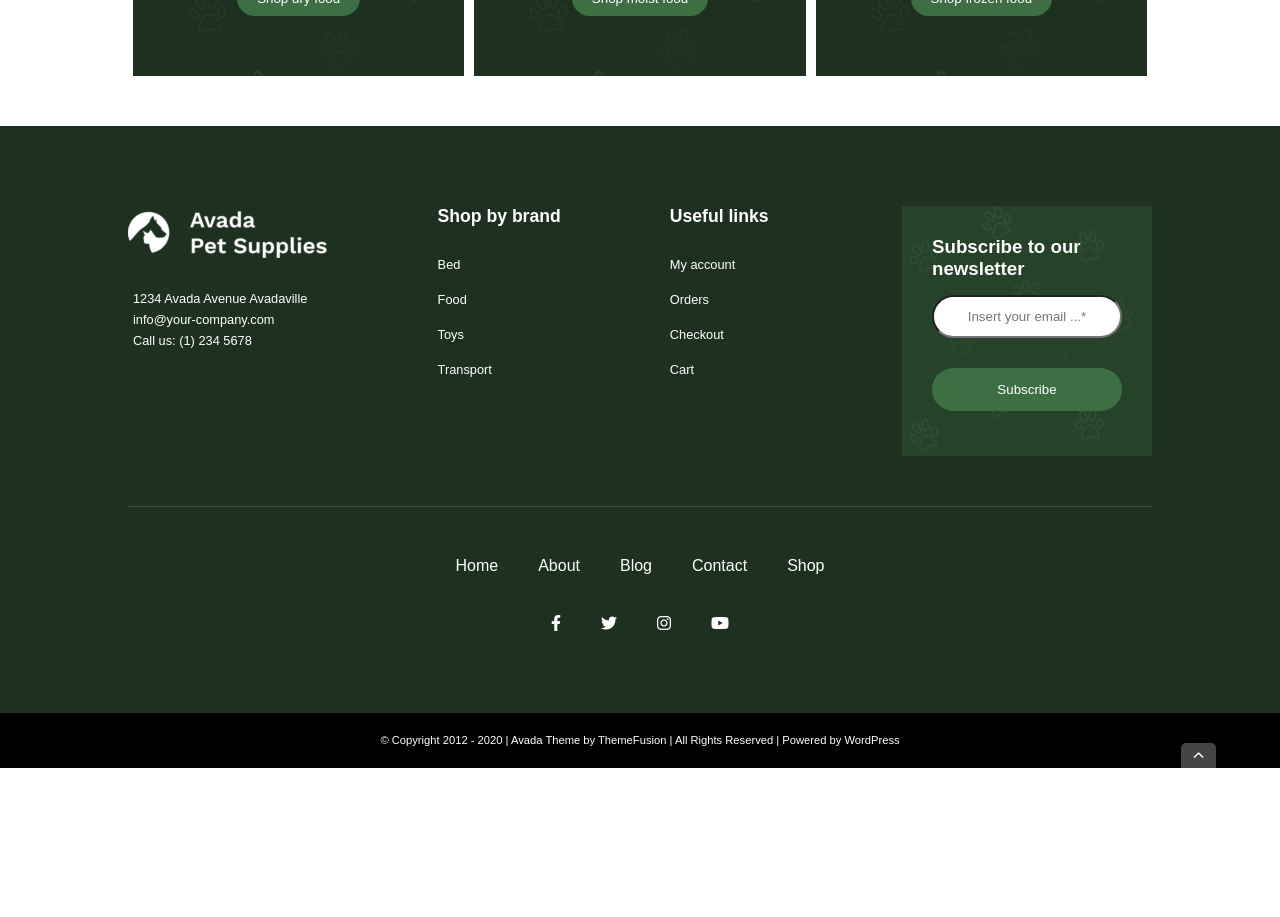
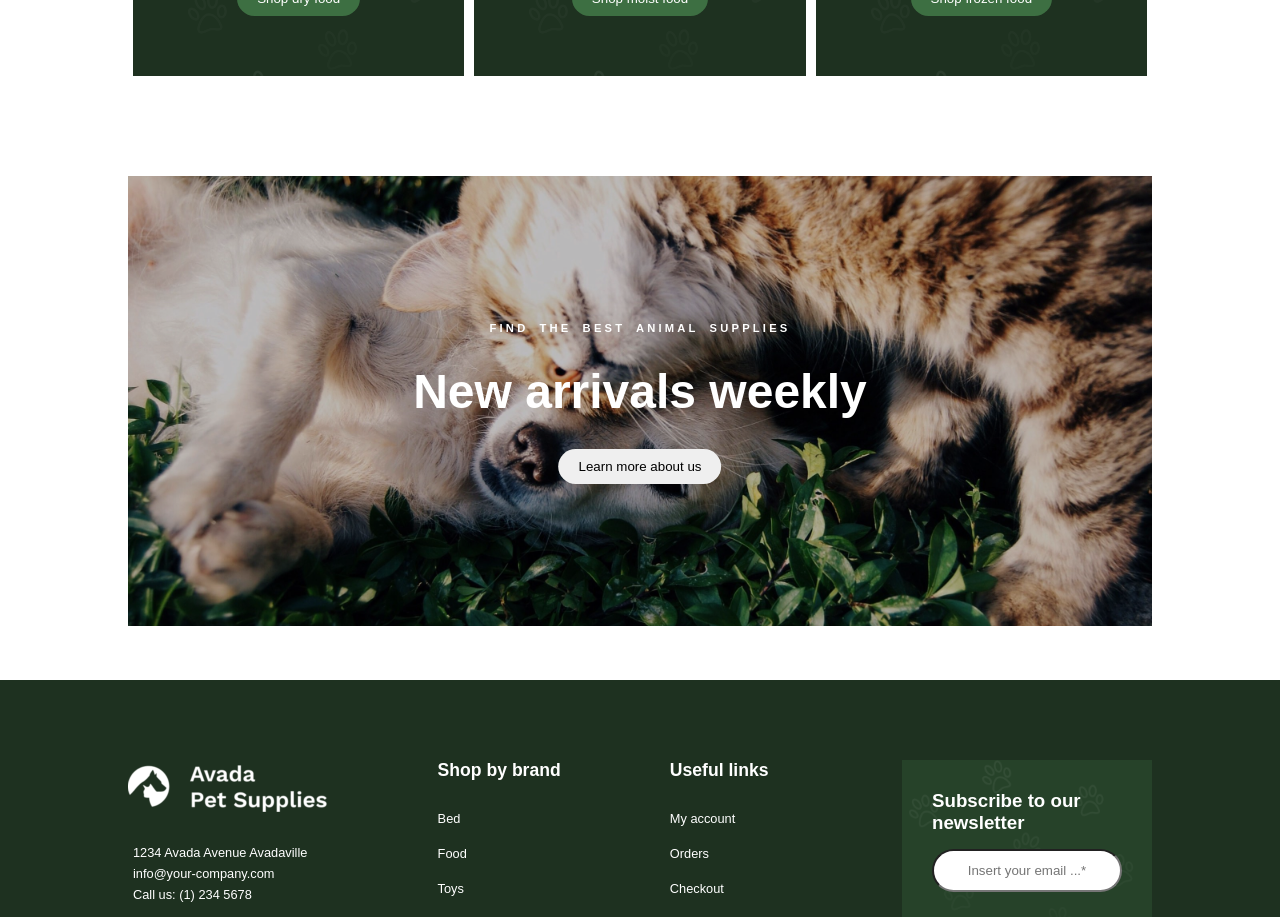
Before and after one commit to Broadcodes/proj-html-vuejs, a Vue app: page / in a window 1280 px wide. Shown: the part 1900-2817 px from the top of the page. Before the commit the page ends 2668 px from the top, so only its background shows below. Built offline with nearby package versions, Linux system fonts and the light colour scheme.

Commit message:
MAIN: Creazione area nuovi arrivi settimanali

```diff
--- a/src/components/FoodShopArea.vue
+++ b/src/components/FoodShopArea.vue
@@ -4,19 +4,19 @@
       <div class="card">
         <h2>Kibble</h2>
         <h4>Dry dog food</h4>
-        <img src="../assets/images/food-transparent-18-400x420.png" alt="">
+        <img src="../assets/images/food-transparent-18-400x420.png" alt="Kibble Food">
         <input type="button" value="Shop dry food">
       </div>
       <div class="card">
         <h2>Moist</h2>
         <h4>Canned dog food</h4>
-        <img src="../assets/images/food-transparent-17-400x420.png" alt="">
+        <img src="../assets/images/food-transparent-17-400x420.png" alt="Moist Food">
         <input type="button" value="Shop moist food">
       </div>
       <div class="card">
         <h2>Frozen</h2>
         <h4>Freeze-Dried dog food</h4>
-        <img src="../assets/images/food-transparent-16-400x420.png" alt="">
+        <img src="../assets/images/food-transparent-16-400x420.png" alt="Frozen Food">
         <input type="button" value="Shop frozen food">
       </div>
     </div>
--- a/src/components/NewArrivalsWeekly.vue
+++ b/src/components/NewArrivalsWeekly.vue
@@ -1,6 +1,13 @@
 <template>
-  <div>
-
+  <div class="contenitor">
+    <div class="areaElement">
+      <img src="../assets/images/banner-3-2x-scaled.jpg" alt="image Animals">
+      <div class="text">
+        <h4>FIND THE BEST ANIMAL SUPPLIES</h4>
+        <h2>New arrivals weekly</h2>
+        <input type="button" value="Learn more about us">
+      </div>
+    </div>
   </div>
 </template>
 
@@ -11,5 +18,46 @@ export default {
 </script>
 
 <style lang="scss" scoped>
+  .contenitor{
+    padding: 50px 10%;
 
+    .areaElement{
+      position: relative;
+
+      img{
+        width: 100%;
+        height: 450px;
+        object-fit: cover;
+        filter: brightness(75%);
+      }
+
+      .text{
+        position: absolute;
+        top: 50%;
+        left: 50%;
+        transform: translate(-50%, -50%);
+        color: #fff;
+        text-align: center;
+
+        h4{
+          font-size: 0.7rem;
+          letter-spacing: 0.2rem;
+          word-spacing: 0.3rem;
+        }
+
+        h2{
+          font-size: 3rem;
+          margin: 30px 0;
+        }
+
+        input{
+          padding: 10px 20px;
+          color: #000;
+          border-radius: 25px;
+          border: none;
+        }
+      }
+    }
+
+  }
 </style>
```
